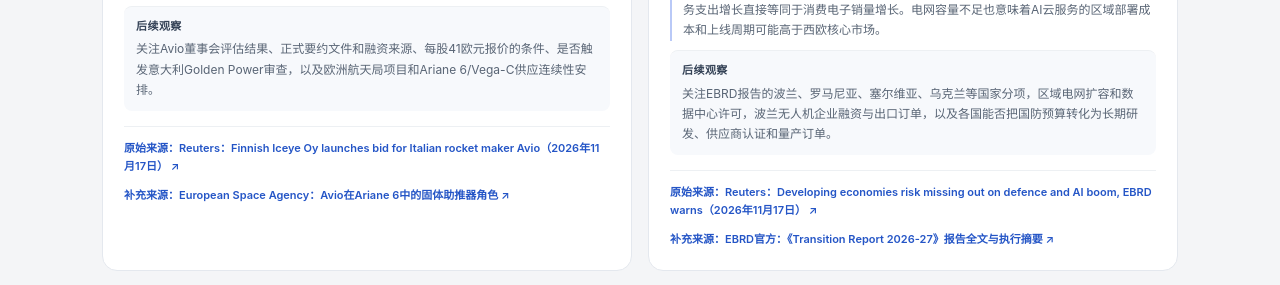
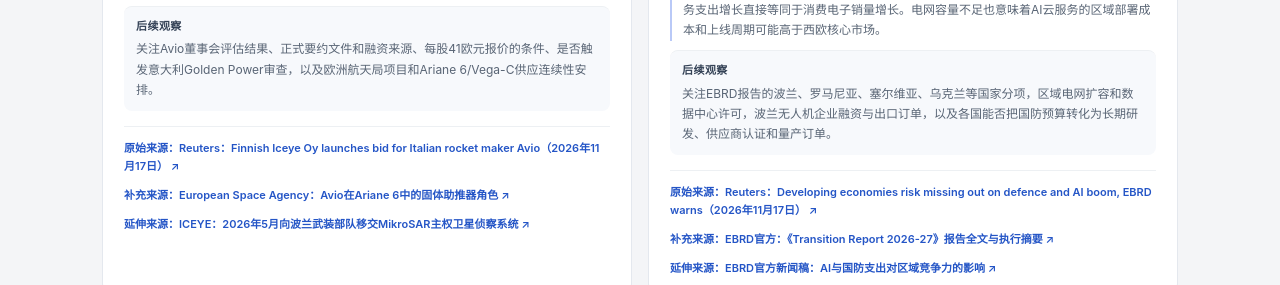
Before and after one commit to allenhu742-a11y/europe-tech-business-daily, a plain HTML site: page index.html in a window 1280 px wide. Shown: the part 1726-2011 px from the top of the page. Drawn offline with Linux system fonts and the light colour scheme.

Commit message:
Render related source links in daily brief cards

```diff
--- a/index.html
+++ b/index.html
@@ -37,7 +37,7 @@ function render(){
  const intro=$("edition-intro");intro.hidden=!edition.intro;intro.innerHTML=edition.intro?'<b>本期导读</b>'+esc(edition.intro):"";
  $("articles").innerHTML=visible.map(a=>{
  const image=a.image_url?'<img class="article-image" src="'+esc(a.image_url)+'" alt="'+esc(a.image_alt||a.title)+'" loading="lazy" onerror="this.hidden=true"><div class="image-caption">'+esc(a.image_caption||"")+(a.image_source_url?' · 图片来源：<a href="'+esc(a.image_source_url)+'" target="_blank" rel="noopener">'+esc(a.image_source_name||"查看来源")+'</a>':"")+'</div>':"";
- const sources=(a.source_url?'<a href="'+esc(a.source_url)+'" target="_blank" rel="noopener">原始来源：'+esc(a.source_name||"阅读原文")+' ↗</a>':'<span>'+esc(a.source_name||"原始链接未保留")+'</span>')+(a.secondary_source_url?'<a href="'+esc(a.secondary_source_url)+'" target="_blank" rel="noopener">补充来源：'+esc(a.secondary_source_name||"延伸阅读")+' ↗</a>':(a.secondary_source_name?'<span>'+esc(a.secondary_source_name)+'</span>':""));
+ const sources=(a.source_url?'<a href="'+esc(a.source_url)+'" target="_blank" rel="noopener">原始来源：'+esc(a.source_name||"阅读原文")+' ↗</a>':'<span>'+esc(a.source_name||"原始链接未保留")+'</span>')+(a.secondary_source_url?'<a href="'+esc(a.secondary_source_url)+'" target="_blank" rel="noopener">补充来源：'+esc(a.secondary_source_name||"延伸阅读")+' ↗</a>':(a.secondary_source_name?'<span>'+esc(a.secondary_source_name)+'</span>':""))+(a.related_source_url?'<a href="'+esc(a.related_source_url)+'" target="_blank" rel="noopener">延伸来源：'+esc(a.related_source_name||"更多资料")+' ↗</a>':(a.related_source_name?'<span>'+esc(a.related_source_name)+'</span>':""));
  return '<article class="article">'+image+'<div class="article-body"><div class="article-top"><span class="tag">'+esc(a.category||"观察")+'</span><span class="date">'+esc(dateLabel(a.published_at||edition.date))+'</span></div><h3>'+esc(a.title)+'</h3><p class="summary">'+esc(a.summary||"")+'</p>'+(a.key_takeaway?'<section class="detail"><h4>核心看点</h4><p>'+esc(a.key_takeaway)+'</p></section>':'')+(a.industry_analysis?'<section class="detail"><h4>行业与竞争分析</h4><p>'+esc(a.industry_analysis)+'</p></section>':'')+(a.europe_impact||a.analysis?'<section class="detail impact"><h4>欧洲市场影响</h4><p>'+esc(a.europe_impact||a.analysis)+'</p></section>':'')+(a.watch_signal?'<section class="detail watch"><h4>后续观察</h4><p>'+esc(a.watch_signal)+'</p></section>':'')+'<div class="sources">'+sources+'</div></div></article>';
  }).join("");
  $("empty").hidden=visible.length>0;renderFilters();
```
